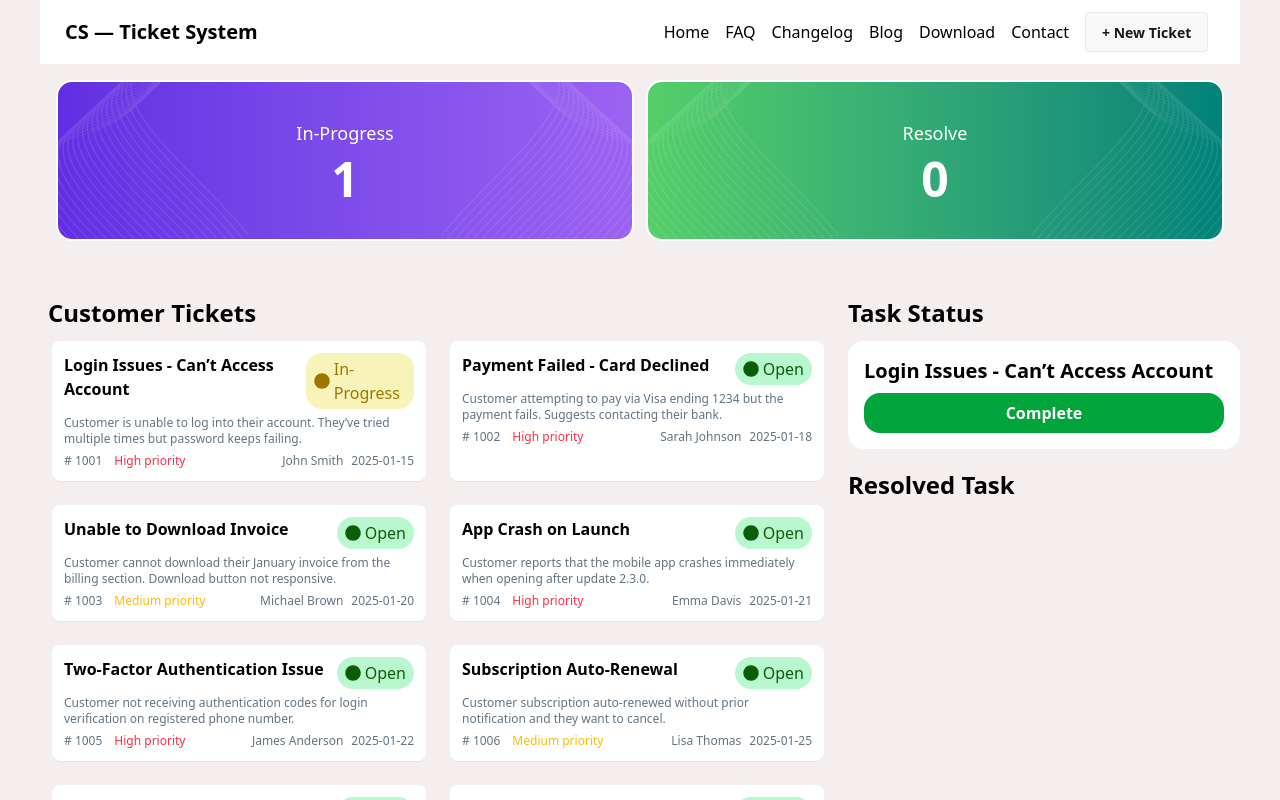
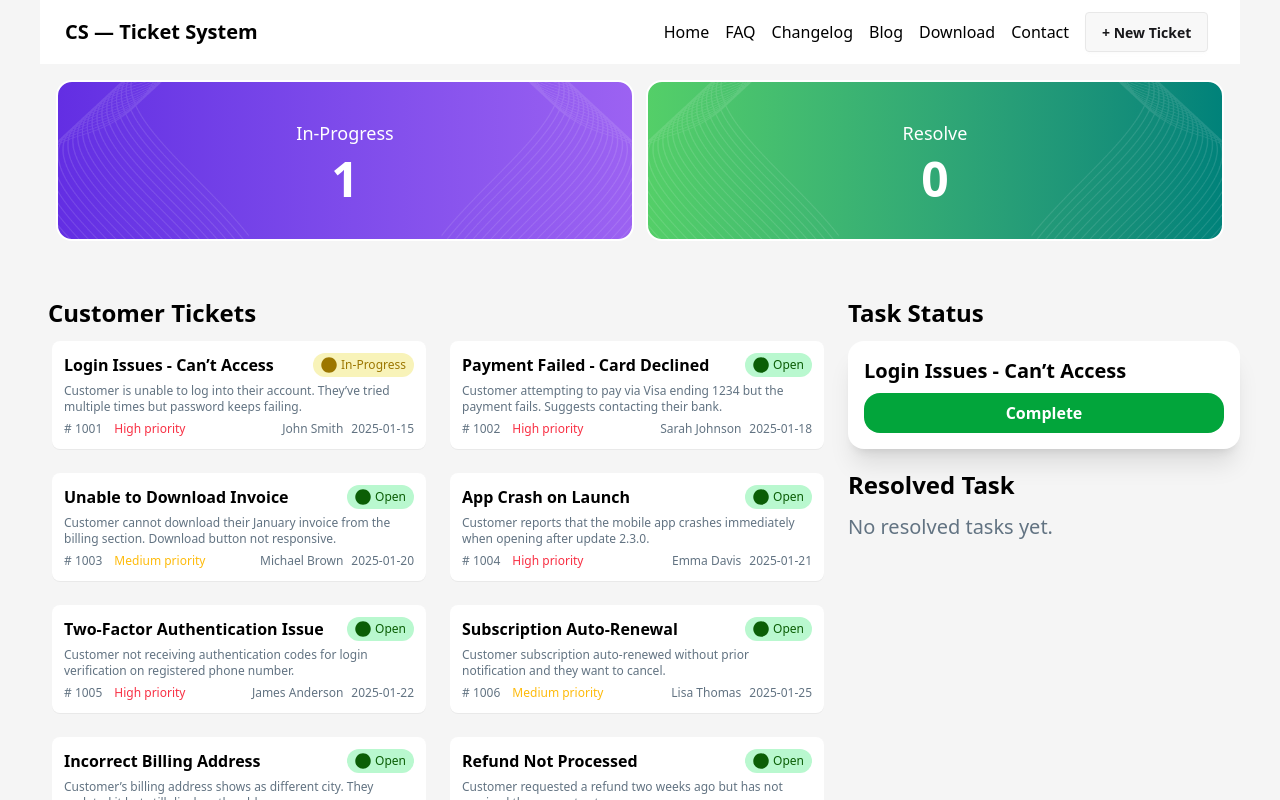
Before and after one commit to ziam8415/customer-support-zone, a React (Vite) app: page / in a window 1280 px wide. Both pictures are taken after a click on the element 239 px from the left and 407 px from the top of the page. Shown: the top 800 px of the page. Built offline with nearby package versions, Linux system fonts and the light colour scheme.

Commit message:
added task status desing

```diff
--- a/public/Data.json
+++ b/public/Data.json
@@ -1,7 +1,7 @@
 [
   {
     "id": 1001,
-    "title": "Login Issues - Can’t Access Account",
+    "title": "Login Issues - Can’t Access",
     "description": "Customer is unable to log into their account. They’ve tried multiple times but password keeps failing.",
     "customer": "John Smith",
     "priority": "High",
--- a/src/App.jsx
+++ b/src/App.jsx
@@ -13,7 +13,7 @@ function App() {
   const ticketData = use(ticketPromise);
   return (
     <>
-      <div className="bg-[#f4eeee]">
+      <div className="bg-[#f5f5f5]">
         <div className="max-w-[1200px] mx-auto  text-black">
           <Navbar></Navbar>
           <IshuHandle ticketData={ticketData}></IshuHandle>
--- a/src/component/IshuHandle.jsx
+++ b/src/component/IshuHandle.jsx
@@ -36,7 +36,7 @@ const IshuHandle = ({ ticketData }) => {
     <div>
       <Counter ticketData={ticketData}></Counter>
 
-      <div className="grid grid-cols-3 gap-3 pt-10">
+      <div className="grid grid-cols-3 gap-3 pt-10 pb-10">
         <div className="col-span-2">
           <h1 className="text-2xl font-bold pl-2">Customer Tickets</h1>
           <Suspense>
--- a/src/component/TaskContainer/ResolvedTask.jsx
+++ b/src/component/TaskContainer/ResolvedTask.jsx
@@ -2,8 +2,8 @@ import React from "react";
 
 const ResolvedTask = ({ data }) => {
   return (
-    <div className="mt-3 p-1 border-2">
-      <h1 className="">{data.title}</h1>
+    <div className="mt-3 p-3 rounded-2xl bg-[#e0e7ff] shadow-xl">
+      <h1 className="text-xl font-semibold">{data.title}</h1>
     </div>
   );
 };
--- a/src/component/TaskContainer/Task.jsx
+++ b/src/component/TaskContainer/Task.jsx
@@ -2,7 +2,7 @@ import React from "react";
 
 const Task = ({ task, handelComplete }) => {
   return (
-    <div className="mt-3 rounded-2xl bg-white p-4">
+    <div className="mt-3 rounded-2xl bg-white p-4 shadow-xl">
       <h1 className="text-xl font-semibold">{task.title}</h1>
       <button
         onClick={() => {
--- a/src/component/TaskContainer/TaskContainer.jsx
+++ b/src/component/TaskContainer/TaskContainer.jsx
@@ -15,9 +15,11 @@ const TaskContainer = ({ ticketStatus, handelComplete }) => {
         ticketStatus={ticketStatus}
       ></TaskStatus>
       <h1 className="text-2xl font-bold pt-5">Resolved Task</h1>
-      {resolvedData.map((data) => (
-        <ResolvedTask data={data}></ResolvedTask>
-      ))}
+      {resolvedData.length == 0 ? (
+        <h1 className="text-[#627382] text-xl pt-3">No resolved tasks yet.</h1>
+      ) : (
+        resolvedData.map((data) => <ResolvedTask data={data}></ResolvedTask>)
+      )}
     </div>
   );
 };
--- a/src/component/TicketContainer/Card.jsx
+++ b/src/component/TicketContainer/Card.jsx
@@ -22,7 +22,7 @@ const Card = ({ ticket, handelCardClick }) => {
           <span>
             <FaCircle />
           </span>
-          <span>{ticket.status}</span>
+          <span className="text-xs">{ticket.status}</span>
         </p>
       </div>
       <p className="text-[#627382] text-xs py-1.5">{ticket.description}</p>
```
